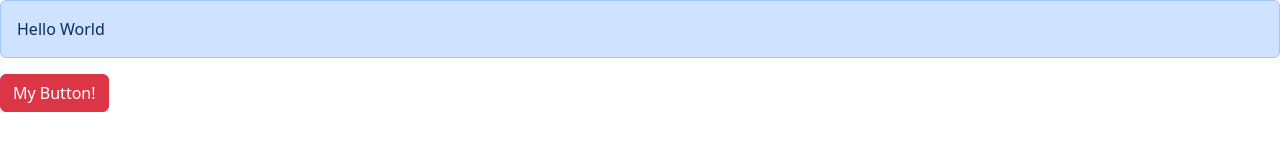
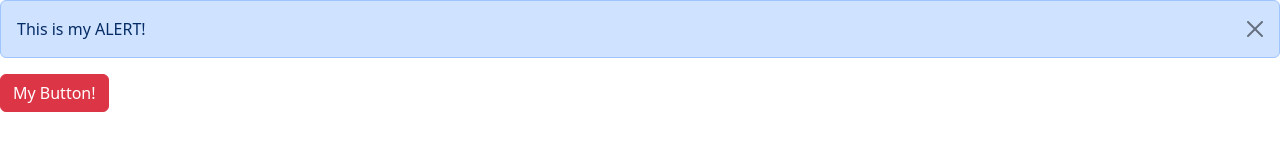
Before and after one commit to caojohnny91/GameHub, a React (Vite) app: page / in a window 1280 px wide. Both pictures are taken after a click on the button "My Button!". Shown: the top 160 px of the page. Built offline with nearby package versions, Linux system fonts and the light colour scheme.

Commit message:
create alert propmt when button is clicked and create functionality to close alert

```diff
--- a/src/App.tsx
+++ b/src/App.tsx
@@ -1,4 +1,5 @@
 // import ListGroup from "./components/ListGroup";
+import { useState } from "react";
 import { Alert } from "./components/Alert";
 import { Button } from "./components/Button";
 
@@ -9,15 +10,24 @@
   //   console.log(item);
   // };
 
+  // create useState for when button is clicked to make alert visible
+  const [alertVisible, setAlertVisible] = useState(false);
+
   return (
     <div>
       {/* <ListGroup items={items} heading={"Cities"} onSelectItem={handleSelectItem} /> */}
-      <Alert>
-        Hello <span>World</span>
-      </Alert>
+
+      {/* wrapping in {} to perform logic, using && to make first condition false */}
+      {/* add the onClose prop and create annoymous arrow function */}
+      {alertVisible && <Alert onClose={() => setAlertVisible(false)}>This is my ALERT! </Alert>}
 
       {/* adding color now changes the className in button component  */}
-      <Button color="danger" onClick={() => console.log("Clicked!")}>
+      {/* <Button color="danger" onClick={() => console.log("Clicked!")}>
+        My Button!
+      </Button> */}
+
+      {/* updating onClick function from console.log to setAlertVisibility to true so that we can see the alert popup */}
+      <Button color="danger" onClick={() => setAlertVisible(true)}>
         My Button!
       </Button>
     </div>
--- a/src/components/Alert.tsx
+++ b/src/components/Alert.tsx
@@ -3,7 +3,15 @@
 // using interface Prop to set the Prop data types and model
 interface Props {
   children: ReactNode; // using children instead of text to mak eit easier in app.tsx
+  onClose: () => void; // create prop and set to void so that we can creat functionality on app,tsx
 }
-export const Alert = ({ children }: Props) => {
-  return <div className="alert alert-primary">{children}</div>;
+export const Alert = ({ children, onClose }: Props) => {
+  return (
+    // add className and button from bootstrap
+    <div className="alert alert-primary alert-dismissible">
+      {children}
+      <button type="button" className="btn-close" data-bs-dismiss="alert" aria-label="Close" onClick={onClose}></button>
+      {/* call the onClose funcitonality when the close button is clicked */}
+    </div>
+  );
 };
```
